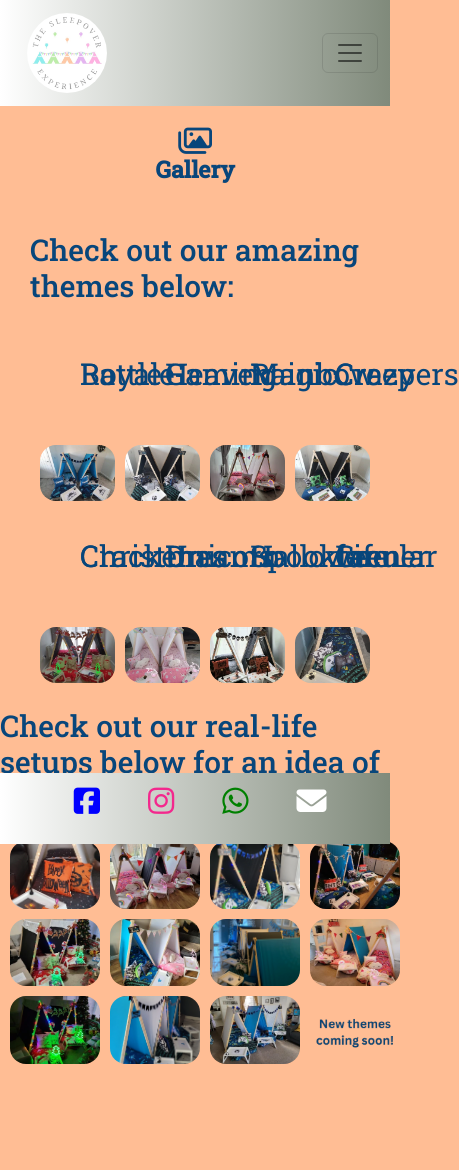
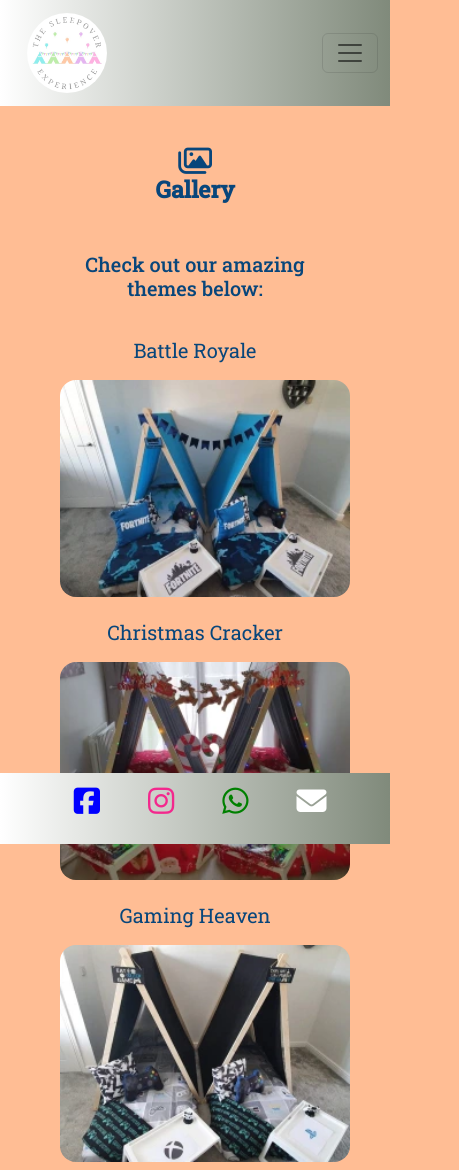
Before and after one commit to DanPug/the-sleepover-experience, a plain HTML site: page gallery.html in a window 390 px wide. Shown: the top 1170 px of the page, 459 px wide, since content can reach past the window. Drawn offline with nearby package versions, Linux system fonts and the light colour scheme.

Commit message:
Added mobile responsiveness to all pages

```diff
--- a/assets/css/style.css
+++ b/assets/css/style.css
@@ -22,7 +22,7 @@ body {
 
 .contact-bg {
     background-color: rgb(255 166 221);
-    color: #007516;
+    color: #000;
     margin-bottom: 70px;
 }
 
@@ -132,7 +132,7 @@ body {
    #landing-page {
     margin-top: 0;
     background-size: contain;
-    height: auto;
+    height: 25vh;
    }
 }
 
@@ -140,7 +140,7 @@ body {
 
 .about-us {
     display: inline-block;
-    color: #701110;
+    color: #000;
     font-size: 30px;
     margin-bottom: 20px;
     margin-top: 20px;
@@ -149,7 +149,7 @@ body {
 }
 
 #about-us-text {
-    color: #701110;
+    color: #000;
     font-size: 30px;
     margin: 0;
 }
@@ -164,12 +164,12 @@ body {
         display: inline-block;
         font-size: 30px;
         margin-bottom: 20px;
-        margin-top: 80px;
+        margin-top: 40px;
         padding-top: 20px;
         text-align: center;
     }
 
-#about-us-text {
+.home-page-text {
     font-size: 20px;
     }
 }
@@ -179,6 +179,7 @@ body {
     margin-top: 30px;
     margin-bottom: 20px;
     font-size: 30px;
+    color: #000;
 }
 
 .text-align-center {
@@ -201,29 +202,15 @@ body {
 /* Small Screens */
 @media screen and (max-width: 991px) {
 
-    .current-themes h3 {
+    .themes {
+        margin: 0 15px 20px 15px;
+
+    }
+
+    .themes li {
         font-size: 20px;
     }
 
-    .current-themes {
-        font-size: 20px;
-        text-align: left;
-        display: inline-block;
-    }
-
-    #coming-soon-heading {
-        font-size: 20px;
-        margin-top: 25px;
-    }
-
-    #coming-soon li {
-        font-size: 20px;
-    }
-
-    .img-fluid {
-        display: inline;
-        width: 90%;
-    }
 }
 
 /*---------------------------------------------- Pricing Section -- */
@@ -231,12 +218,12 @@ body {
 .pricing {
     padding-left: 30px;
     padding-right: 30px;
-    margin-bottom: 150px;
+    margin-bottom: 100px;
 }
 
 .pricing-heading {
     display: inline-block;
-    color: #701110;
+    color: #000;
     font-size: 30px;
     margin-bottom: 20px;
     margin-top: 20px;
@@ -303,7 +290,19 @@ body {
 @media screen and (min-width: 992px) {}
 
 /* Small Screens */
-@media screen and (max-width: 991px) {}
+@media screen and (max-width: 991px) {
+
+    .pricing {
+        padding-left: 15px;
+        padding-right: 15px;
+        margin-bottom: 50px;
+    }
+
+    #silver {
+        margin: 5px 0;
+    }
+
+}
 
 /*---------------------------------------------- Gallery -- */
 
@@ -356,7 +355,36 @@ body {
 
 
 /* Small Screens */
-@media screen and (max-width: 991px) {}
+@media screen and (max-width: 991px) {
+
+    .gallery-page {
+        margin-left: 30px;
+        margin-right: 30px;
+        margin-bottom: 0;
+        padding: 20px;
+    }
+
+    .gallery p {
+        font-size: 20px;
+        padding: 20px;
+    }
+
+    .gallery-text {
+        font-size: 20px;
+        text-align: center;
+        margin-bottom: 20px;
+        margin-top: 20px;
+    }
+
+    .gallery-bg {
+        margin-bottom: 60px;
+    }
+
+    .theme-name{
+        margin-top: 10px;
+        margin-bottom: 5px;
+    }
+}
 
 
 
@@ -375,17 +403,18 @@ body {
 }
 
 .contact-heading h3 {
-    color: #007516;
+    color: #000;
     text-align: center;
 }
 
 .contact-heading p {
-    color: #007516;
+    color: #000;
     font-weight: 500;
     font-size: 24px;
 }
 
 .font-size-24 {
+    color: #000;
     font-size: 24px;
 }
 
@@ -398,7 +427,32 @@ body {
 @media screen and (min-width: 992px) {}
 
 /* Small Screens */
-@media screen and (max-width: 991px) {}
+@media screen and (max-width: 991px) {
+
+    .font-size-24 {
+        font-size: 20px;
+        text-align: center;
+        margin-bottom: 10px;
+    }
+
+    .font-size-24 li {
+        text-align: left;
+    }
+
+    .contact-heading {
+        margin-bottom: 20px;
+    }
+
+    .contact-page {
+        margin-left: 10px;
+        margin-right: 10px;
+    }
+
+    .contact-bg {
+        margin-bottom: 100px;
+    }
+
+}
 
 /*---------------------------------------------- Footer -- */
 
--- a/gallery.html
+++ b/gallery.html
@@ -54,6 +54,8 @@
     </nav>
 
     <section class="gallery-page">
+
+        <!--Gallery Header and Icon-->
         <div class=" container-fluid gallery-heading">
             <div class="row">
                 <i class="fa-regular fa-images" aria-hidden="true"></i>
@@ -63,59 +65,92 @@
         <div>
             <h4 class="gallery-text">Check out our amazing themes below:</h4>
         </div>
-        <div class="gallery">
-            <div>
-                <p>Battle Royale</p>
-                <img src="assets/images/Battle Royale 252x189.webp" class="rounded-4 gallery" alt="Battle Royale" width="252" height="auto">
+        <div class="row d-flex justify-content-center gallery">
+            <div class="col-sm-12 col-md-6 col-lg-3">
+                <p class="theme-name">Battle Royale</p>
+                <img src="assets/images/Battle Royale 252x189.webp" class="rounded-4 gallery" alt="Battle Royale"
+                    width="252" height="auto">
             </div>
-            <div>
-                <p>Christmas Cracker</p>
-                <img src="assets/images/Christmas Cracker 252x189.webp" class="rounded-4 gallery" alt="Christmas Cracker" width="252" height="auto">
+            <div class="col-sm-12 col-md-6 col-lg-3">
+                <p class="theme-name">Christmas Cracker</p>
+                <img src="assets/images/Christmas Cracker 252x189.webp" class="rounded-4 gallery"
+                    alt="Christmas Cracker" width="252" height="auto">
             </div>
-            <div>
-                <p>Gaming Heaven</p>
-                <img src="assets/images/Gaming Heaven 252x189.webp" class="rounded-4 gallery" alt="Gaming Heaven" width="252" height="auto">
+            <div class="col-sm-12 col-md-6 col-lg-3">
+                <p class="theme-name">Gaming Heaven</p>
+                <img src="assets/images/Gaming Heaven 252x189.webp" class="rounded-4 gallery" alt="Gaming Heaven"
+                    width="252" height="auto">
             </div>
-            <div>
-                <p>Unicorn Dreams</p>
-                <img src="assets/images/Unicorn Dreams 252x189.webp" class="rounded-4 gallery" alt="Unicorn Dreams" width="252" height="auto">
+            <div class="col-sm-12 col-md-6 col-lg-3">
+                <p class="theme-name">Unicorn Dreams</p>
+                <img src="assets/images/Unicorn Dreams 252x189.webp" class="rounded-4 gallery" alt="Unicorn Dreams"
+                    width="252" height="auto">
             </div>
-            <div>
-                <p>Rainbow Magic</p>
-                <img src="assets/images/Rainbow Magic 252x189.webp" class="rounded-4 gallery" alt="Rainbow Magic" width="252" height="auto">
+            <div class="col-sm-12 col-md-6 col-lg-3">
+                <p class="theme-name">Rainbow Magic</p>
+                <img src="assets/images/Rainbow Magic 252x189.webp" class="rounded-4 gallery" alt="Rainbow Magic"
+                    width="252" height="auto">
             </div>
-            <div>
-                <p>Halloween Spooktacular</p>
-                <img src="assets/images/Halloween Spooktacular 252x189.webp" class="rounded-4 gallery" alt="Halloween Spooktacular" width="252" height="auto">
+            <div class="col-sm-12 col-md-6 col-lg-3">
+                <p class="theme-name">Halloween Spooktacular</p>
+                <img src="assets/images/Halloween Spooktacular 252x189.webp" class="rounded-4 gallery"
+                    alt="Halloween Spooktacular" width="252" height="auto">
             </div>
-            <div>
-                <p>Crazy Creepers</p>
-                <img src="assets/images/Crazy Creepers 252x189.webp" class="rounded-4 gallery" alt="Crazy Creepers" width="252" height="auto">
+            <div class="col-sm-12 col-md-6 col-lg-3">
+                <p class="theme-name">Crazy Creepers</p>
+                <img src="assets/images/Crazy Creepers 252x189.webp" class="rounded-4 gallery" alt="Crazy Creepers"
+                    width="252" height="auto">
             </div>
-            <div>
-                <p>Gamer for Life</p>
-                <img src="assets/images/Gamer for Life 252x189.webp" class="rounded-4 gallery" alt="Gamer for Life" width="252" height="auto">
+            <div class="col-sm-12 col-md-6 col-lg-3">
+                <p class="theme-name">Gamer for Life</p>
+                <img src="assets/images/Gamer for Life 252x189.webp" class="rounded-4 gallery" alt="Gamer for Life"
+                    width="252" height="auto">
             </div>
         </div>
     </section>
-    <section>
+    <section class="gallery-page">
         <div>
             <h4 class="gallery-text">Check out our real-life setups below for an idea of theme combinations:
             </h4>
         </div>
-        <div class="gallery">
-            <img src="assets/images/FB Setup 1 252x189.webp" class="rounded-4 gallery img-fluid" alt="Image 1">
-            <img src="assets/images/Setup 2 Light 252x189.webp" class="rounded-4 gallery img-fluid" alt="Image 2">
-            <img src="assets/images/Setup 2 Dark 252x189.webp" class="rounded-4 gallery img-fluid" alt="Image 3">
-            <img src="assets/images/Setup 3 252x189.webp" class="rounded-4 gallery img-fluid" alt="Image 4">
-            <img src="assets/images/Setup 4 252x189.webp" class="rounded-4 gallery img-fluid" alt="Image 5">
-            <img src="assets/images/Setup 5a 252x189.webp" class="rounded-4 gallery img-fluid" alt="Image 6">
-            <img src="assets/images/Setup 5b 252x189.webp" class="rounded-4 gallery img-fluid" alt="Image 7">
-            <img src="assets/images/Setup 5c 252x189.webp" class="rounded-4 gallery img-fluid" alt="Image 8">
-            <img src="assets/images/Setup 6 252x189.webp" class="rounded-4 gallery img-fluid" alt="Image 9">
-            <img src="assets/images/Setup 7 252x189.webp" class="rounded-4 gallery img-fluid" alt="Image 10">
-            <img src="assets/images/FB Setup 8 252x189.webp" class="rounded-4 gallery img-fluid" alt="Image 11">
-            <img src="assets/images/New themes coming soon! 252x189.webp" class="rounded-4 gallery img-fluid" alt="New themes coming soon">
+        <div class="row d-flex justify-content-center gallery">
+            <div class="col-sm-12 col-md-6 col-lg-3">
+                <img src="assets/images/FB Setup 1 252x189.webp" class="rounded-4 gallery img-fluid" alt="Image 1" width="252" height="auto">
+            </div>
+            <div class="col-sm-12 col-md-6 col-lg-3">
+                <img src="assets/images/Setup 2 Light 252x189.webp" class="rounded-4 gallery img-fluid" alt="Image 2" width="252" height="auto">
+            </div>
+            <div class="col-sm-12 col-md-6 col-lg-3">
+                <img src="assets/images/Setup 2 Dark 252x189.webp" class="rounded-4 gallery img-fluid" alt="Image 3" width="252" height="auto">
+            </div>
+            <div class="col-sm-12 col-md-6 col-lg-3">
+                <img src="assets/images/Setup 3 252x189.webp" class="rounded-4 gallery img-fluid" alt="Image 4" width="252" height="auto">
+            </div>
+            <div class="col-sm-12 col-md-6 col-lg-3">
+                <img src="assets/images/Setup 4 252x189.webp" class="rounded-4 gallery img-fluid" alt="Image 5" width="252" height="auto">
+            </div>
+            <div class="col-sm-12 col-md-6 col-lg-3">
+                <img src="assets/images/Setup 5a 252x189.webp" class="rounded-4 gallery img-fluid" alt="Image 6" width="252" height="auto">
+            </div>
+            <div class="col-sm-12 col-md-6 col-lg-3">
+                <img src="assets/images/Setup 5b 252x189.webp" class="rounded-4 gallery img-fluid" alt="Image 7" width="252" height="auto">
+            </div>
+            <div class="col-sm-12 col-md-6 col-lg-3">
+                <img src="assets/images/Setup 5c 252x189.webp" class="rounded-4 gallery img-fluid" alt="Image 8" width="252" height="auto">
+            </div>
+            <div class="col-sm-12 col-md-6 col-lg-3">
+                <img src="assets/images/Setup 6 252x189.webp" class="rounded-4 gallery img-fluid" alt="Image 9" width="252" height="auto">
+            </div>
+            <div class="col-sm-12 col-md-6 col-lg-3">
+                <img src="assets/images/Setup 7 252x189.webp" class="rounded-4 gallery img-fluid" alt="Image 10" width="252" height="auto">
+            </div>
+            <div class="col-sm-12 col-md-6 col-lg-3">
+                <img src="assets/images/FB Setup 8 252x189.webp" class="rounded-4 gallery img-fluid" alt="Image 11" width="252" height="auto">
+            </div>
+            <div class="col-sm-12 col-md-6 col-lg-3">
+                <img src="assets/images/New themes coming soon! 252x189.webp" class="rounded-4 gallery img-fluid"
+                    alt="New themes coming soon">
+            </div>
         </div>
     </section>
 
```
Also changed, not shown: index.html (+37 -11 lines).
